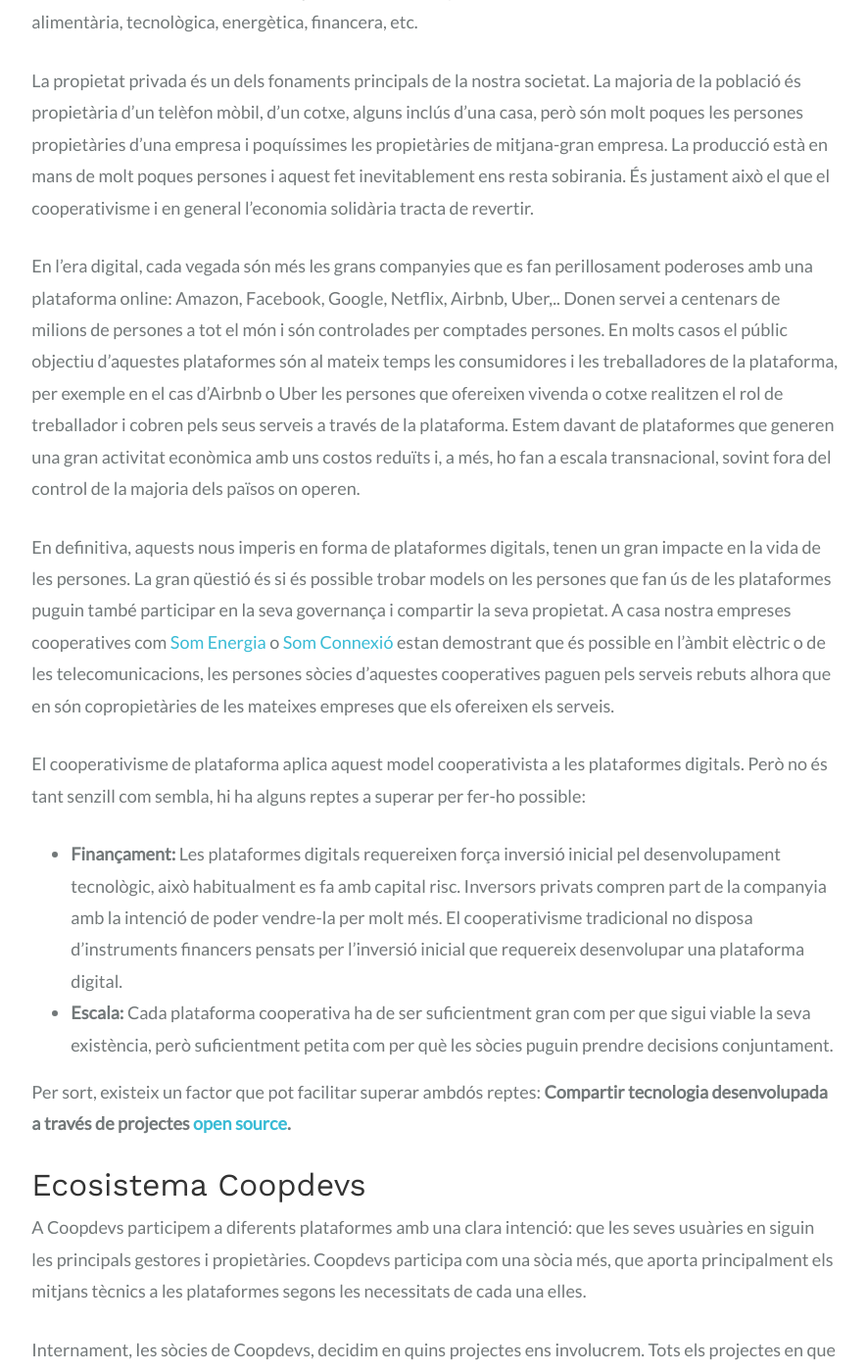
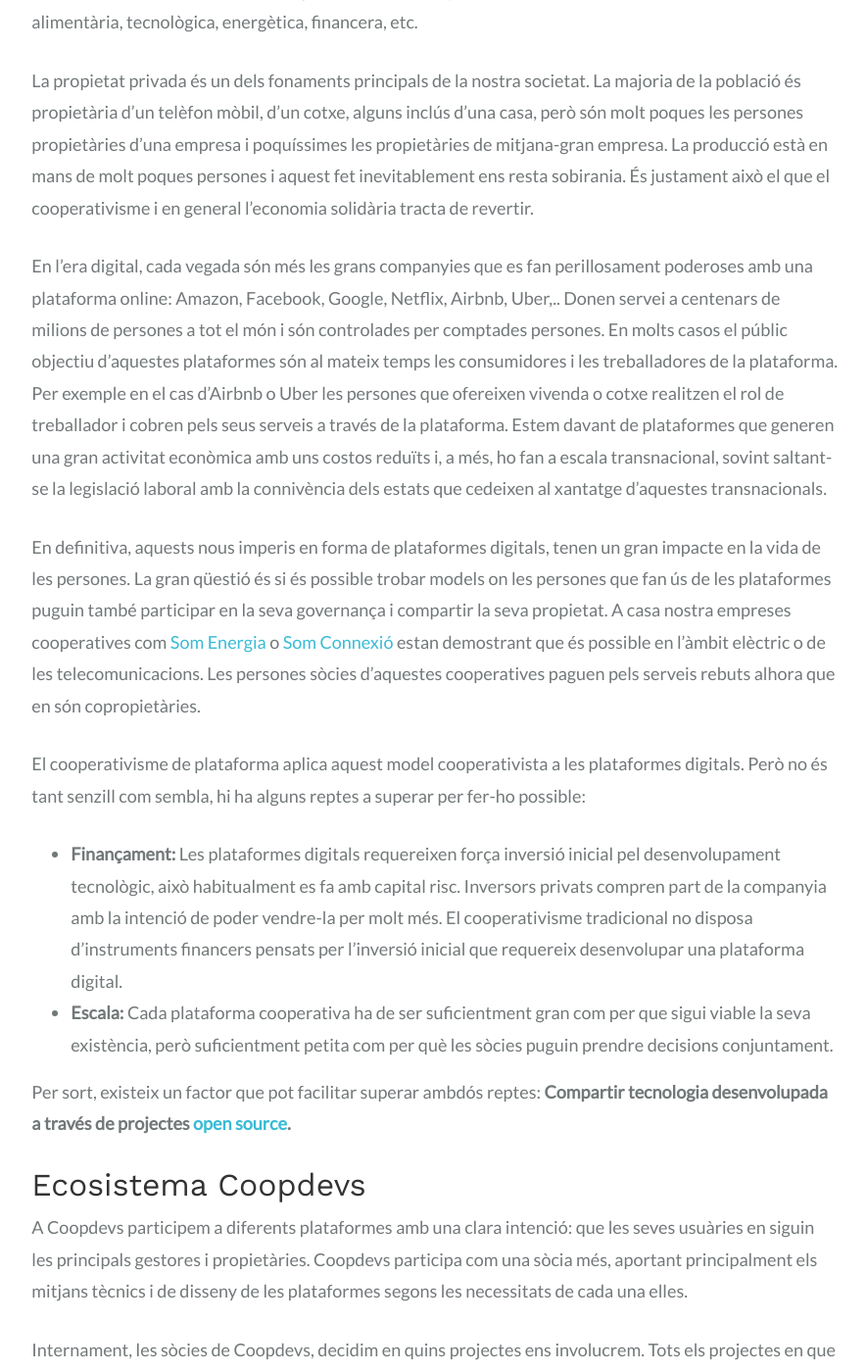
Before and after one commit to coopdevs/coopdevs-old-web, a Jekyll site: the page built from _posts/2018-06-13-cooperativisme-de-plataforma.md, in a window 1280 px wide and 1400 px high, scrolled down 540 px. Shown: the whole window at 98% size, without its empty margins (196-1081 px from the left). Built offline with Jekyll 4.4.1, drawn with Linux system fonts in a browser that asks for light colours; some of the changed text lies outside the part shown.

Commit message:
Changes suggested by sauloperez, a lot of commas replaced by dots :P

```diff
--- a/_posts/2018-06-13-cooperativisme-de-plataforma.md
+++ b/_posts/2018-06-13-cooperativisme-de-plataforma.md
@@ -1,5 +1,5 @@
 ---
-title: Qui controla la plataforma? La proposta del Cooperativisme de plataforma
+title: Qui controla la plataforma? La proposta del cooperativisme de plataforma
 author: Sergi Alonso
 layout: post
 ---
@@ -7,9 +7,9 @@
 
 La propietat privada és un dels fonaments principals de la nostra societat. La majoria de la població és propietària d’un telèfon mòbil, d’un cotxe, alguns inclús d’una casa, però són molt poques les persones propietàries d’una empresa i poquíssimes les propietàries de mitjana-gran empresa. La producció està en mans de molt poques persones i aquest fet inevitablement ens resta sobirania. És justament això el que el cooperativisme i en general l’economia solidària tracta de revertir.
 
-En l’era digital, cada vegada són més les grans companyies que es fan perillosament poderoses amb una plataforma online: Amazon, Facebook, Google, Netflix, Airbnb, Uber,.. Donen servei a centenars de milions de persones a tot el món i són controlades per comptades persones. En molts casos el públic objectiu d’aquestes plataformes són al mateix temps les consumidores i les treballadores de la plataforma, per exemple en el cas d’Airbnb o Uber les persones que ofereixen vivenda o cotxe realitzen el rol de treballador i cobren pels seus serveis a través de la plataforma. Estem davant de plataformes que generen una gran activitat econòmica amb uns costos reduïts i, a més, ho fan a escala transnacional, sovint fora del control de la majoria dels països on operen.
+En l’era digital, cada vegada són més les grans companyies que es fan perillosament poderoses amb una plataforma online: Amazon, Facebook, Google, Netflix, Airbnb, Uber,.. Donen servei a centenars de milions de persones a tot el món i són controlades per comptades persones. En molts casos el públic objectiu d’aquestes plataformes són al mateix temps les consumidores i les treballadores de la plataforma. Per exemple en el cas d’Airbnb o Uber les persones que ofereixen vivenda o cotxe realitzen el rol de treballador i cobren pels seus serveis a través de la plataforma. Estem davant de plataformes que generen una gran activitat econòmica amb uns costos reduïts i, a més, ho fan a escala transnacional, sovint saltant-se la legislació laboral amb la connivència dels estats que cedeixen al xantatge d'aquestes transnacionals.
 
-En definitiva, aquests nous imperis en forma de plataformes digitals, tenen un gran impacte en la vida de les persones. La gran qüestió és si és possible trobar models on les persones que fan ús de les plataformes puguin també participar en la seva governança i compartir la seva propietat. A casa nostra empreses cooperatives com [Som Energia](https://www.somenergia.coop/) o [Som Connexió](https://somconnexio.coop/) estan demostrant que és possible en l’àmbit elèctric o de les telecomunicacions, les persones sòcies d’aquestes cooperatives paguen pels serveis rebuts alhora que en són copropietàries de les mateixes empreses que els ofereixen els serveis.
+En definitiva, aquests nous imperis en forma de plataformes digitals, tenen un gran impacte en la vida de les persones. La gran qüestió és si és possible trobar models on les persones que fan ús de les plataformes puguin també participar en la seva governança i compartir la seva propietat. A casa nostra empreses cooperatives com [Som Energia](https://www.somenergia.coop/) o [Som Connexió](https://somconnexio.coop/) estan demostrant que és possible en l’àmbit elèctric o de les telecomunicacions. Les persones sòcies d’aquestes cooperatives paguen pels serveis rebuts alhora que en són copropietàries.
 
 El cooperativisme de plataforma aplica aquest model cooperativista a les plataformes digitals. Però no és tant senzill com sembla, hi ha alguns reptes a superar per fer-ho possible:
 
@@ -21,28 +21,28 @@
 
 ## Ecosistema Coopdevs
 
-A Coopdevs participem a diferents plataformes amb una clara intenció: que les seves usuàries en siguin les principals gestores i propietàries. Coopdevs participa com una sòcia més, que aporta principalment els mitjans tècnics a les plataformes segons les necessitats de cada una elles.
+A Coopdevs participem a diferents plataformes amb una clara intenció: que les seves usuàries en siguin les principals gestores i propietàries. Coopdevs participa com una sòcia més, aportant principalment els mitjans tècnics i de disseny de les plataformes segons les necessitats de cada una elles.
 
-Internament, les sòcies de Coopdevs, decidim en quins projectes ens involucrem. Tots els projectes en que participem tenen un mínim comú denominador: son open source i aporten solucions per a l’economia social i solidària. Després, juntament amb altres contribuïdores que poden ser persones afins, administracions públiques, universitats o altres organitzacions, gestionem el dia a dia tècnic de les plataformes: desenvolupament, documentació, manteniment, suport,...
+Internament, les sòcies de Coopdevs, decidim en quins projectes ens involucrem. Tots els projectes en que participem tenen un mínim comú denominador: són open source i aporten solucions per a l’economia social i solidària. Després, juntament amb altres contribuïdores que poden ser persones afins, administracions públiques, universitats o altres organitzacions, gestionem el dia a dia tècnic de les plataformes: desenvolupament, documentació, manteniment, suport,...
 
-Cada plataforma en què participem ha de tenir una entitat jurídica: cooperativa o associació, on les usuàries de la plataforma estiguin representades, aquesta fórmula atorga la sobirania de la plataforma a les seves pròpies usuàries.
+Cada plataforma en què participem ha de tenir una entitat jurídica: cooperativa o associació, on les usuàries de la plataforma estiguin representades. Aquesta fórmula atorga la sobirania de la plataforma a les seves pròpies usuàries.
 
 ![Esquema ecosistema Coopdevs](/assets/post_images/2018/esquema_coopdevs.png){:width="100%"}
 
 ## L’exemple de Katuma
 
-En el cas de la plataforma [Katuma](http://katuma.org/) el projecte open source és: [Open Food Network](https://openfoodnetwork.org/), diferents països tenen diferents plataformes funcionant amb Open Food Network. Un exemple clar d'un projecte open source que comparteix el codi per diferents plataformes.
+En el cas de la plataforma [Katuma](http://katuma.org/) el projecte open source és [Open Food Network](https://openfoodnetwork.org/). Diferents països tenen diferents plataformes funcionant amb Open Food Network. Un exemple clar d'un projecte open source que comparteix el codi per diferents plataformes.
 
-Katuma està en vies de constituir-se com a cooperativa de serveis, on Coopdevs és sols una actora més, el pes principal de la cooperativa recau sobre els grups de consum i productores que fan ús de la plataforma.
+Katuma està en vies de constituir-se com a cooperativa de serveis, on Coopdevs és sols una actora més. El pes principal de la cooperativa recau sobre els grups de consum i productores que fan ús de la plataforma.
 
-Si bé Katuma com entitat és autònoma en les seves decisions, ha de tenir molt en compte tota la comunitat internacional d’Open Food Network. Imaginem que pel que fos Katuma i la comunitat internacional Open Food Network no es posessin d’acord en com ha de funcionar la plataforma. Katuma hauria de seguir el seu propi camí en solitari amb els costos afegits que implicaria no compartir el desenvolupament amb la comunitat internacional d’Open Food Network.
+Si bé Katuma com entitat és autònoma en les seves decisions, ha de tenir molt en compte tota la comunitat internacional d’Open Food Network. En l'hipotètic cas que Katuma tingués desacords amb Open Food Network, Katuma hauria de seguir el seu propi cami en solitari, assumint els costos d'haver de portar a terme el desenvolupament de la plataforma sense la cooperació d'Open Food Network.
 
 Tinguem en compte que:
 * El projecte open source (Open Food Network) ha de tenir recursos per desenvolupar-se.
 * Diferents plataformes fan servir el mateix codi i, per tant, han de coordinar-se.
 * Existeixen altres plataformes que competeixen amb Katuma (i no inverteixen tantes energies en processos participatius)
 
-La complexitat és important, el repte és important, però l’objectiu s’ho mereix!!
+La complexitat és gran, el repte és important, però l’objectiu s’ho mereix!!
 
 Lectura recomanada: [Cooperativismo de plataforma - Trebor Scholz](http://nexe.coop/wp-content/uploads/2016/12/dimmons.net_wp-content_uploads_2016_05_maq_Trebor-Scholz_COOP_PreF.pdf)
 
```
